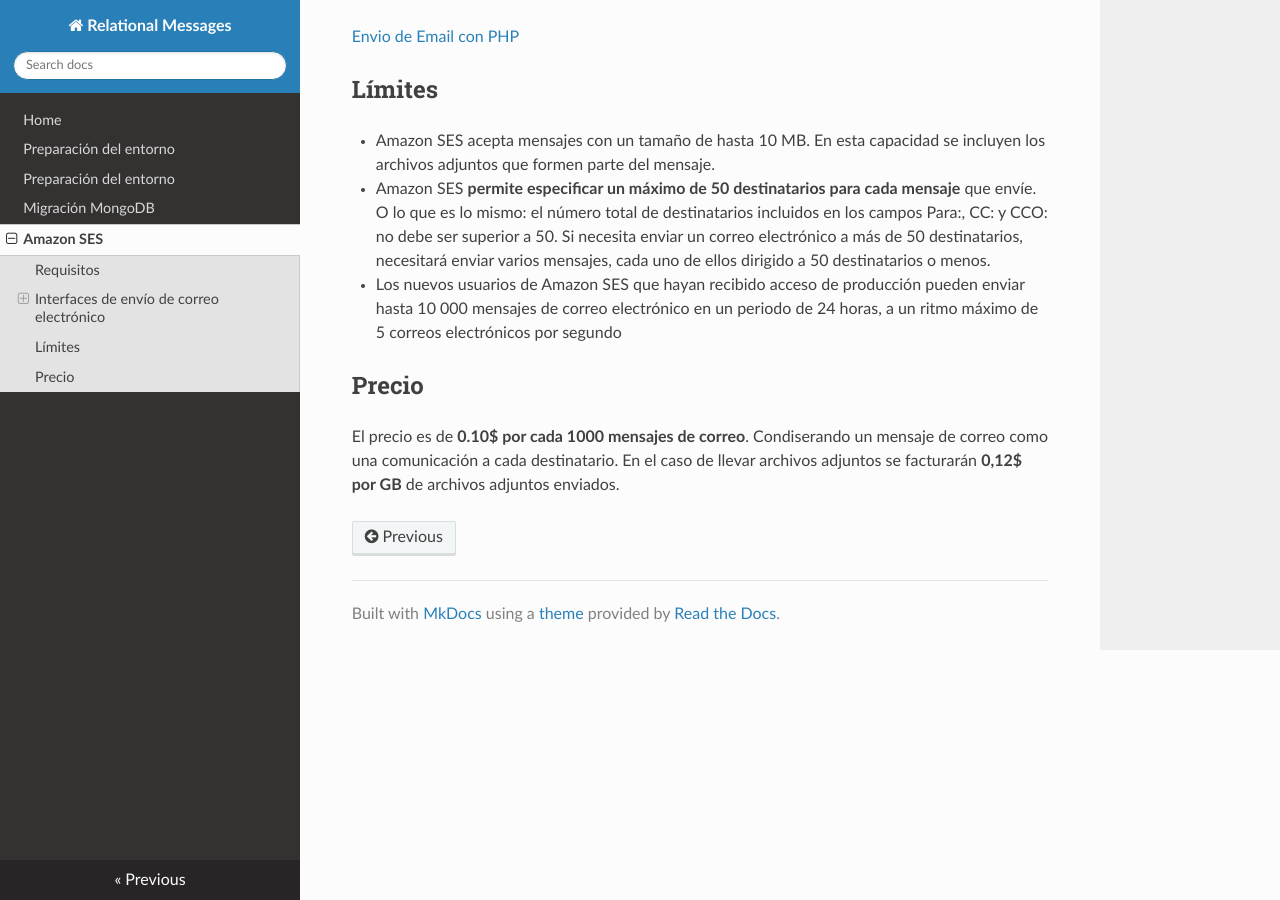
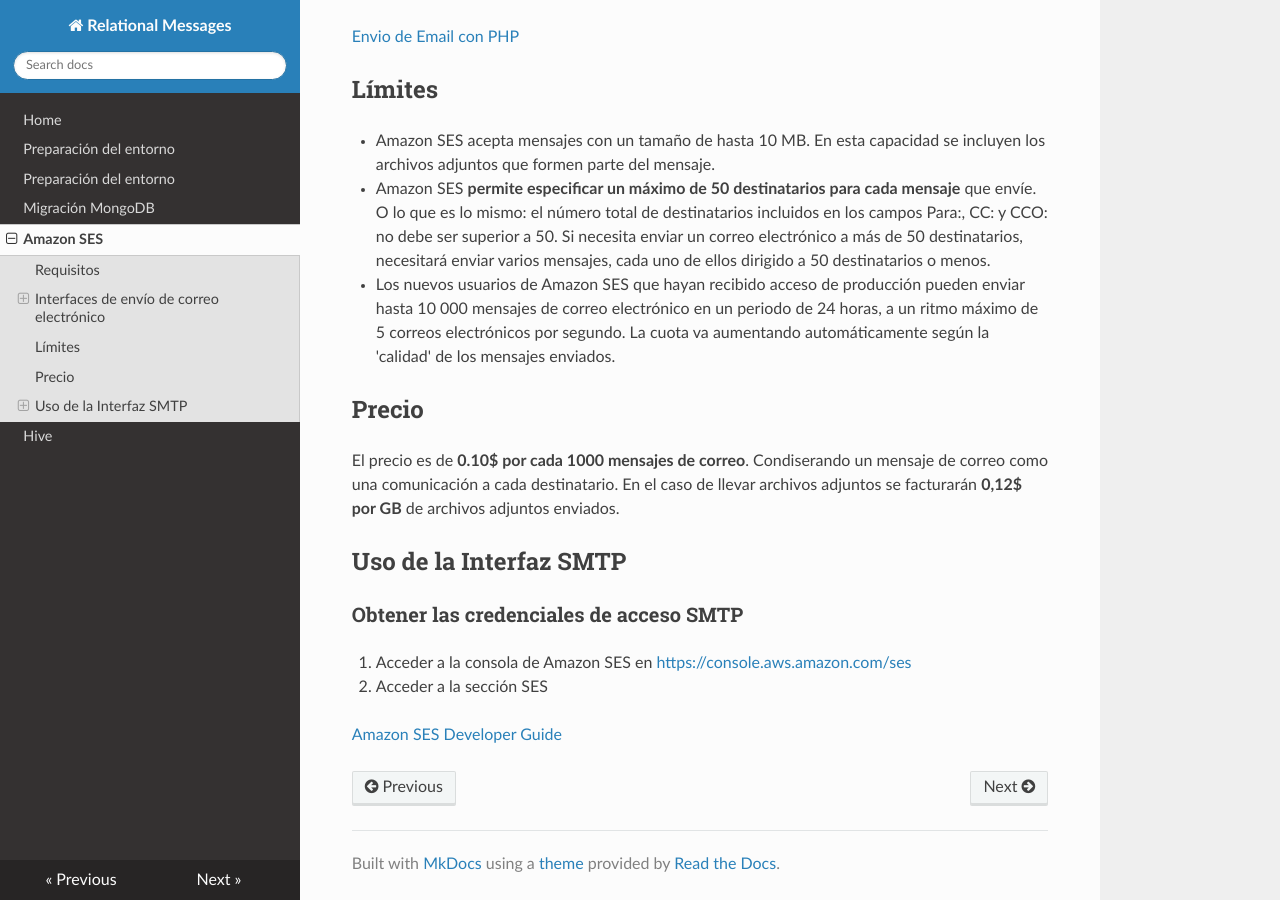
Before and after one commit to javiermadueno/RMDocumentacion, an MkDocs documentation site: the page built from docs/amazon_ses.md, in a window 1280 px wide and 900 px high, scrolled down 1005 px. Built offline with MkDocs 1.6.1, drawn with Linux system fonts in a browser that asks for light colours; nearby versions of some CDN libraries; old or Windows-style settings are respelled for this version of MkDocs.

Commit message:
Documentacion de Hive

```diff
--- a/docs/amazon_ses.md
+++ b/docs/amazon_ses.md
@@ -45,8 +45,17 @@ Es la manera mas avanzada. Para acceder a la API se puede utilizar el SDK de Ama
 * Amazon SES **permite especificar un máximo de 50 destinatarios para cada mensaje** que envíe. O lo que es lo mismo: el número total de destinatarios incluidos en los campos Para:, CC: y CCO: no debe ser superior a 50. Si necesita enviar un correo electrónico a más de 50 destinatarios, necesitará enviar varios mensajes, cada uno de ellos dirigido a 50 destinatarios o menos.
 
 
-* Los nuevos usuarios de Amazon SES que hayan recibido acceso de producción pueden enviar hasta 10 000 mensajes de correo electrónico en un periodo de 24 horas, a un ritmo máximo de 5 correos electrónicos por segundo
+* Los nuevos usuarios de Amazon SES que hayan recibido acceso de producción pueden enviar hasta 10 000 mensajes de correo electrónico en un periodo de 24 horas, a un ritmo máximo de 5 correos electrónicos por segundo. La cuota va aumentando automáticamente según la 'calidad' de los mensajes enviados.
 
 ##Precio
 El precio es de **0.10$ por cada 1000 mensajes de correo**. Condiserando un mensaje de correo como una comunicación a cada destinatario.
 En el caso de llevar archivos adjuntos se facturarán **0,12$ por GB** de archivos adjuntos enviados.
+
+##Uso de la Interfaz SMTP
+###Obtener las credenciales de acceso SMTP
+1. Acceder a la consola de Amazon SES en [https://console.aws.amazon.com/ses](https://console.aws.amazon.com/)
+2. Acceder a la sección SES
+
+
+
+[Amazon SES Developer Guide](http://docs.aws.amazon.com/ses/latest/DeveloperGuide/Welcome.html)
--- a/mkdocs.yml
+++ b/mkdocs.yml
@@ -5,5 +5,7 @@ pages:
   - [entorno/mongo.mdown, Preparación del entorno]
   - [pentaho.mdown, Migración MongoDB]
   - [amazon_ses.md,  Amazon SES]
+  - [hive/hive.md, Hive]
 
 theme: readthedocs
+use_directory_urls: false
```
Also changed, not shown: other parts of docs/amazon_ses.md (+1 -1 lines), docs/hive/hive.md (added, +55 -0 lines), docs/plantillas.md (added, +20 -0 lines).
